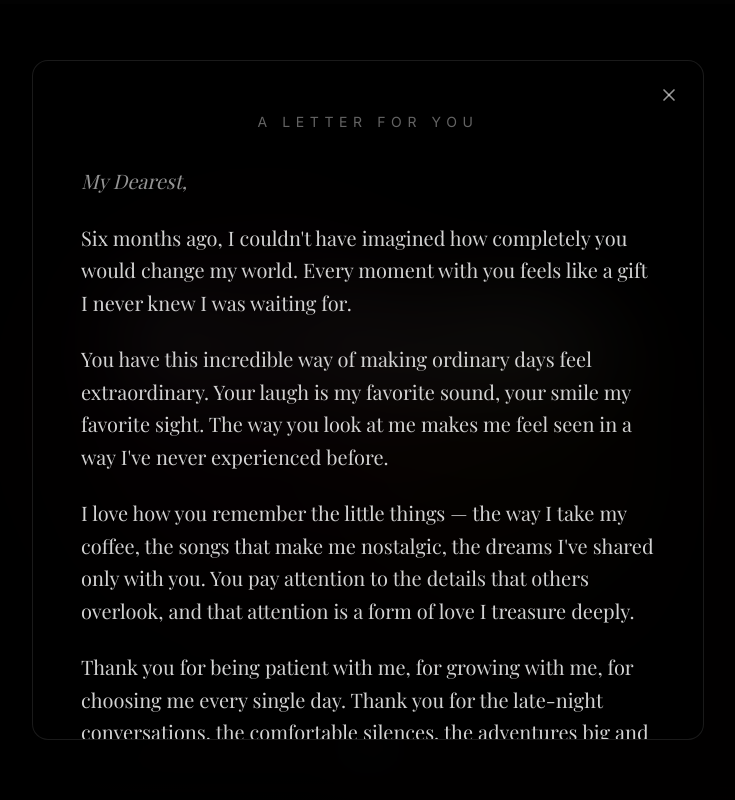
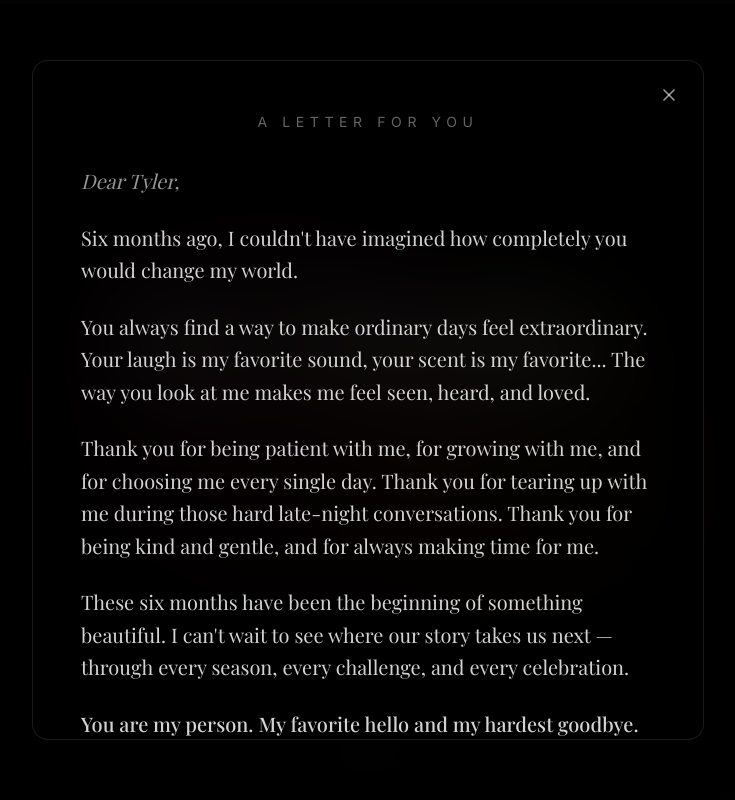
Before and after one commit to denizercana/sixmonthsold, a Next.js app: page / in a window 1280 px wide. Both pictures are taken after a click on the button "Read my letter to you". Shown: the top 800 px of the page, without its empty margins (272-1007 px from the left). Built offline with nearby package versions, Linux system fonts and the light colour scheme.

Commit message:
content: final emotional update to the letter

```diff
--- a/components/love-letter-modal.tsx
+++ b/components/love-letter-modal.tsx
@@ -65,47 +65,39 @@ export function LoveLetterModal({ isOpen, onClose }: LoveLetterModalProps) {
 
         {/* Letter content */}
         <div className="space-y-6 font-serif text-lg md:text-xl leading-relaxed text-foreground/85">
-          <p className="text-foreground/60 italic">My Dearest,</p>
+          <p className="text-foreground/60 italic">Dear Tyler,</p>
 
           <p>
             Six months ago, I couldn&apos;t have imagined how completely you would change my world.
-            Every moment with you feels like a gift I never knew I was waiting for.
           </p>
 
           <p>
-            You have this incredible way of making ordinary days feel extraordinary.
-            Your laugh is my favorite sound, your smile my favorite sight.
-            The way you look at me makes me feel seen in a way I&apos;ve never experienced before.
+            You always find a way to make ordinary days feel extraordinary.
+            Your laugh is my favorite sound, your scent is my favorite...
+            The way you look at me makes me feel seen, heard, and loved.
           </p>
 
           <p>
-            I love how you remember the little things — the way I take my coffee,
-            the songs that make me nostalgic, the dreams I&apos;ve shared only with you.
-            You pay attention to the details that others overlook,
-            and that attention is a form of love I treasure deeply.
-          </p>
-
-          <p>
-            Thank you for being patient with me, for growing with me,
-            for choosing me every single day. Thank you for the late-night conversations,
-            the comfortable silences, the adventures big and small.
+            Thank you for being patient with me, for growing with me, and for choosing me every single day.
+            Thank you for tearing up with me during those hard late-night conversations.
+            Thank you for being kind and gentle, and for always making time for me.
           </p>
 
           <p>
             These six months have been the beginning of something beautiful.
-            I can&apos;t wait to see where our story takes us next —
-            through every season, every challenge, every celebration.
+            I can&apos;t wait to see where our story takes us next — through every season,
+            every challenge, and every celebration.
           </p>
 
-          <p>
+          <p className="font-medium">
             You are my person. My favorite hello and my hardest goodbye.
-            My calm in the chaos. My home.
+            My calm in the chaos. I love you.
           </p>
 
-          <p className="text-right italic text-foreground/60 pt-4">
-            Forever yours,<br />
-            <span className="text-foreground/80">With all my love</span>
-          </p>
+          <div className="text-right pt-8">
+            <p className="text-foreground/50 text-sm uppercase tracking-widest pb-1">Best,</p>
+            <p className="text-foreground/90 font-medium text-3xl italic">Deniz</p>
+          </div>
         </div>
       </div>
     </div>
```
